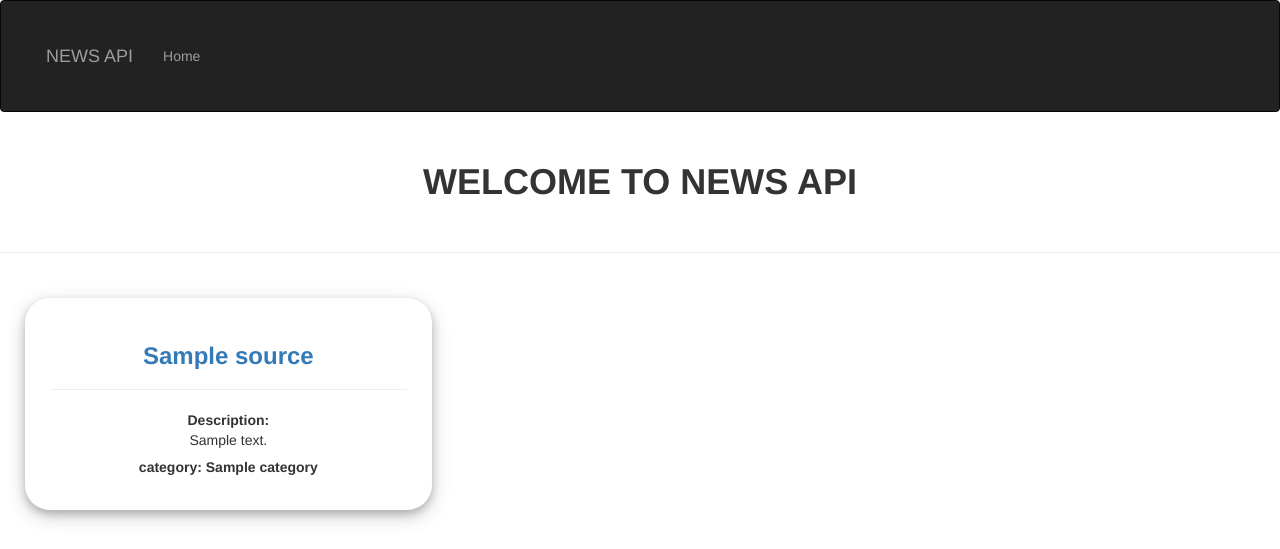
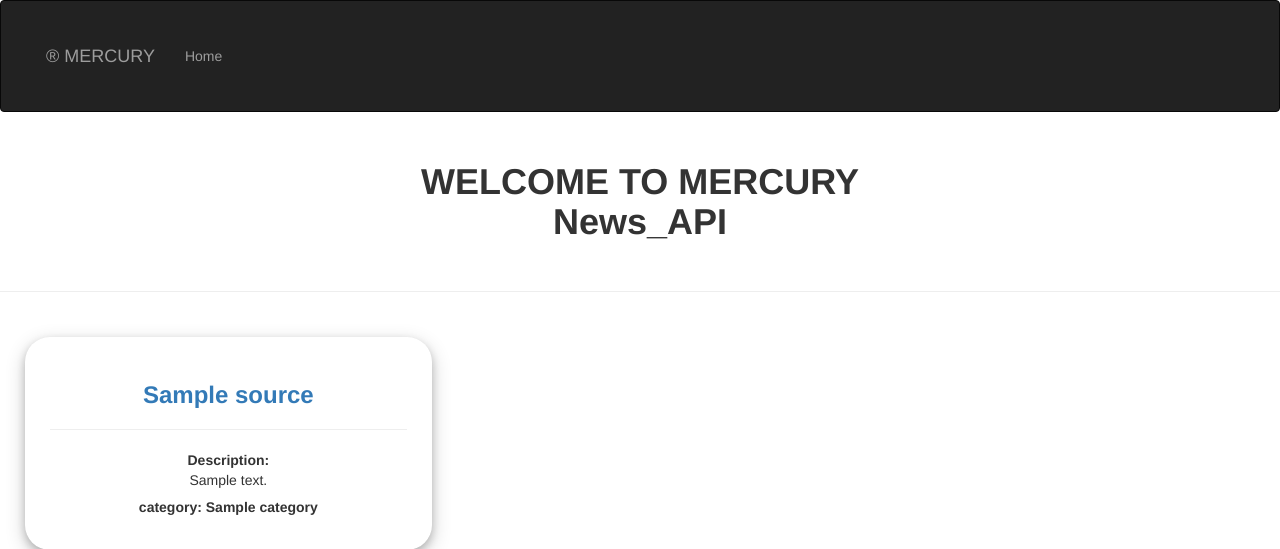
Before and after one commit to msyoki/Mercury-NewsAPI, a Flask app: template app/templates/index.html in a window 1280 px wide. Shown: the top 549 px of the page. Run offline with Flask 2, Linux system fonts and the light colour scheme; the template is opened without the code that fills it: most values are stand-ins (such as "Sample title", 1, 10 or a date in 2020); parts of the project's set-up code (start-up, migrations or seed data) failed here and were passed over; some libraries are stand-ins or nearby versions.

Commit message:
edit headers

```diff
--- a/app/templates/index.html
+++ b/app/templates/index.html
@@ -6,7 +6,7 @@
 {% endblock %}
 <!-- Content Block -->
 {%  block content %}
-    <h1 style="font-weight: bolder;">WELCOME TO NEWS API</h1>
+    <h1 style="font-weight: bolder;">WELCOME TO MERCURY<br>News_API</h1>
     <hr>
     {%  for source in sources %}
 
--- a/app/templates/navbar.html
+++ b/app/templates/navbar.html
@@ -7,12 +7,11 @@
               <span class="icon-bar"></span>
               <span class="icon-bar"></span>
             </button>
-            <a class="navbar-brand" href="/"> NEWS API </a>
+            <a class="navbar-brand" href="/">® MERCURY  </a>
         </div>
         <div class="navbar-collapse collapse">
             <ul class="nav navbar-nav">
                 <li><a href="/">Home</a></li>
         </div>
-
     </div>
 </div>
```
